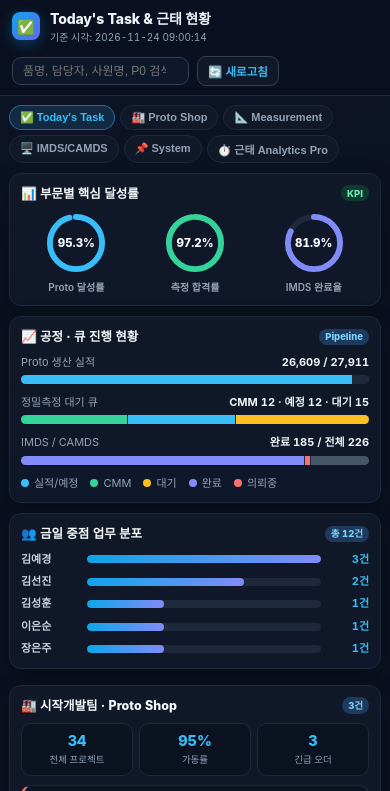
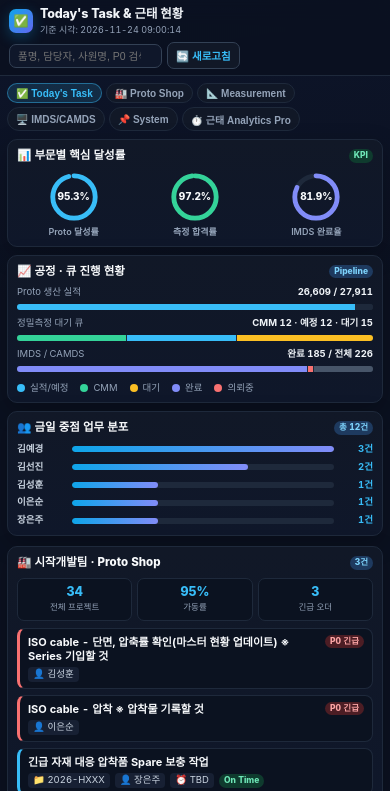
Before and after one commit to kimsw000020-ai/todays-task-board, a plain HTML site: page index.html in a window 390 px wide. Shown: the top 791 px of the page. Drawn offline with Linux system fonts and the light colour scheme.

Commit message:
Make mobile font sizes and padding even more compact

```diff
--- a/index.html
+++ b/index.html
@@ -131,35 +131,44 @@ main{padding:16px}
 .err{color:#fca5a5;background:#4c1d2433;border:1px solid #7f1d1d;border-radius:10px;padding:14px}
 footer{max-width:1220px;margin:10px auto 26px;padding:0 16px;color:var(--dim);font-size:11.5px;text-align:center}
 @media(max-width:600px){
-  body{font-size:12px;line-height:1.4}
-  header{padding:9px 12px}
-  .logo{width:28px;height:28px;font-size:14px;border-radius:8px}
-  .brand h1{font-size:14px}
-  .brand small{font-size:10px}
-  input.q{width:100%;max-width:none;flex:1;padding:6px 10px;font-size:12px}
-  button.rf{padding:6px 10px;font-size:11.5px}
-  main{padding:9px}
-  .tabs{gap:5px;margin-bottom:10px}
-  .tab{padding:5px 10px;font-size:11px}
-  .grid,.charts{grid-template-columns:1fr;gap:10px}
-  .card{padding:11px;border-radius:12px}
-  .card h2{font-size:12.5px;margin-bottom:9px}
-  .gauge svg,.gauge .gwrap{width:64px;height:64px}
-  .gauge .gval{font-size:11.5px}
-  .gauge .glbl{font-size:10px}
-  .stk-top,.wrow{font-size:11px}
-  .wrow{grid-template-columns:60px 1fr 42px;gap:6px}
-  .kpis{gap:6px;margin-bottom:9px}
-  .kpi{padding:7px 4px}
-  .kpi b{font-size:14.5px}
-  .kpi i{font-size:9.5px}
-  .tcard{padding:8px 10px}
-  .ttitle{font-size:12px}
-  .meta{gap:4px 6px;margin-top:5px;font-size:10.5px}
-  .chip{padding:1.5px 6px;font-size:10.5px}
-  .tag{font-size:9.5px;padding:1.5px 6px}
-  .sys-ul{font-size:11px;padding-left:14px}
-  .drow{font-size:11px;padding:6px 2px}
+  body{font-size:10.5px;line-height:1.35}
+  header{padding:6px 9px}
+  .hdr{gap:6px}
+  .brand{gap:7px}
+  .logo{width:24px;height:24px;font-size:12px;border-radius:7px}
+  .brand h1{font-size:12.5px}
+  .brand small{font-size:9px}
+  .ctrl{gap:5px}
+  input.q,select.sel{width:100%;max-width:none;flex:1;padding:5px 8px;font-size:10.5px;border-radius:7px}
+  button.rf{padding:5px 8px;font-size:10.5px;border-radius:7px}
+  main{padding:7px}
+  .tabs{gap:4px;margin-bottom:8px}
+  .tab{padding:3.5px 8px;font-size:10px}
+  .grid,.charts{grid-template-columns:1fr;gap:8px;margin-bottom:10px}
+  .card{padding:8px 9px;border-radius:10px}
+  .card h2{font-size:11.5px;margin-bottom:7px}
+  .gauge svg,.gauge .gwrap{width:52px;height:52px}
+  .gauge .gval{font-size:10px}
+  .gauge .glbl{font-size:9px;margin-top:3px}
+  .stk{margin-bottom:7px}
+  .stk-top,.wrow,.legend{font-size:9.5px}
+  .stk-bar,.wtrack{height:6px}
+  .wrow{grid-template-columns:50px 1fr 34px;gap:5px;margin-bottom:5px}
+  .kpis{gap:5px;margin-bottom:7px}
+  .kpi{padding:5px 3px;border-radius:7px}
+  .kpi b{font-size:12.5px}
+  .kpi i{font-size:8.5px}
+  .list{gap:6px}
+  .tcard{padding:6px 8px;border-radius:8px}
+  .ttitle{font-size:11px;line-height:1.3}
+  .meta{gap:3px 5px;margin-top:4px;font-size:9.5px}
+  .chip{padding:1px 5px;font-size:9.5px;border-radius:4px}
+  .tag{font-size:8.5px;padding:1px 5px}
+  .pbar{height:4px;margin-top:5px}
+  .sys-ul{font-size:10px;padding-left:13px;margin-top:4px}
+  .drow{font-size:10px;padding:5px 2px}
+  .svgbox svg{height:115px !important;min-width:300px !important}
+  footer{font-size:9.5px;margin:6px auto 16px}
 }
 </style>
 </head>
```
